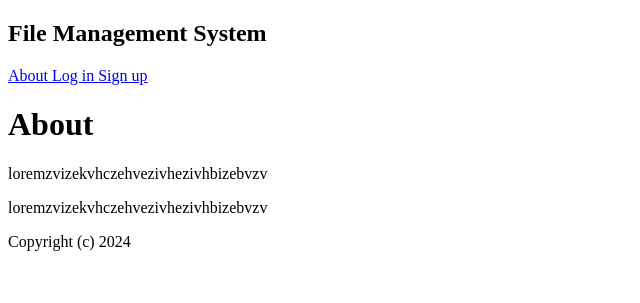
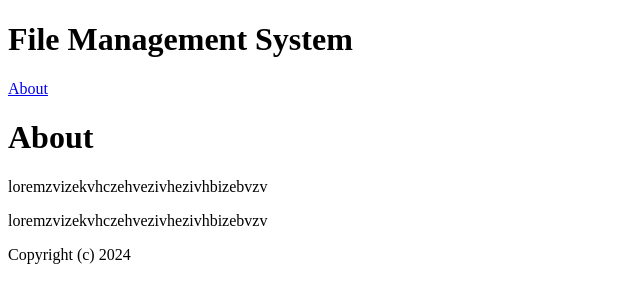
Before and after one commit to IskaIV/Secure-Document-Management-System, a Flask app: template templates/about.html in a window 1280 px wide. Shown: the top 303 px of the page, without its empty margins (0-640 px from the left). Run offline with Flask 3, Linux system fonts and the light colour scheme; the template is opened without the code that fills it, so the values that code supplies are empty; parts of the project's set-up code (start-up, migrations or seed data) failed here and were passed over.

Commit message:
Update about.html

```diff
--- a/templates/about.html
+++ b/templates/about.html
@@ -6,25 +6,22 @@
 
 </head>
 <body>
-<nav class="py-6 px-8 flex items-center justify-between bg-slate-800">
-    <h1 class="text-3xl text-white">File Management System</h1>
 
-        <div class="space-x-4">
+    <h1 >File Management System</h1>
+
+        <div>
             <a href="#" class="text-white">About </a>
 
-            <a href="#" class="py-4 px-8 bg-slate-600 text-white">Log in </a>
-
-            <a href="#" class="py-4 px-8 bg-sky-600 text-white">Sign up </a>
 
         </div>
-</nav>
-
-    <main class="py-6 px-8">
-
-            <h1 class ="text-3xl">About</h1>
 
 
-        <div class=" mt-6 space-y-6">
+    <main >
+
+            <h1 >About</h1>
+
+
+        <div >
             <p>
                 loremzvizekvhczehvezivhezivhbizebvzv
             </p>
@@ -36,7 +33,7 @@
 
     </main>
 
-        <footer class="py-8 px-8 bg-slate-900 text-center ">
+        <footer >
             <p class="text-white">Copyright (c) 2024</p>
         </footer>
 </body>
```
